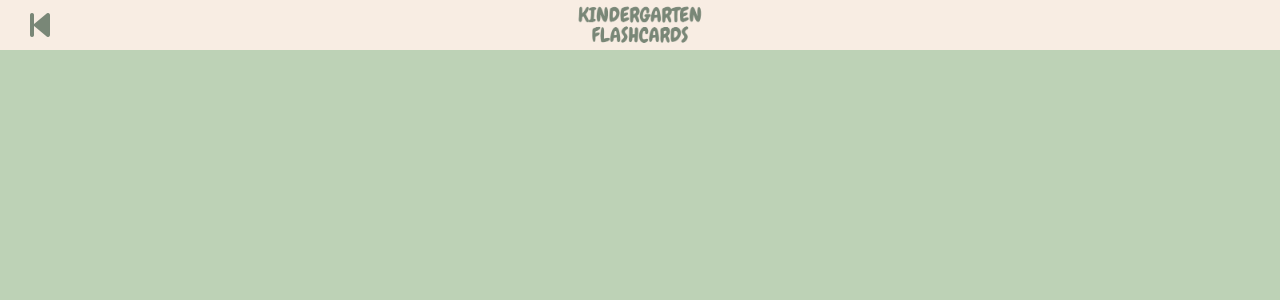
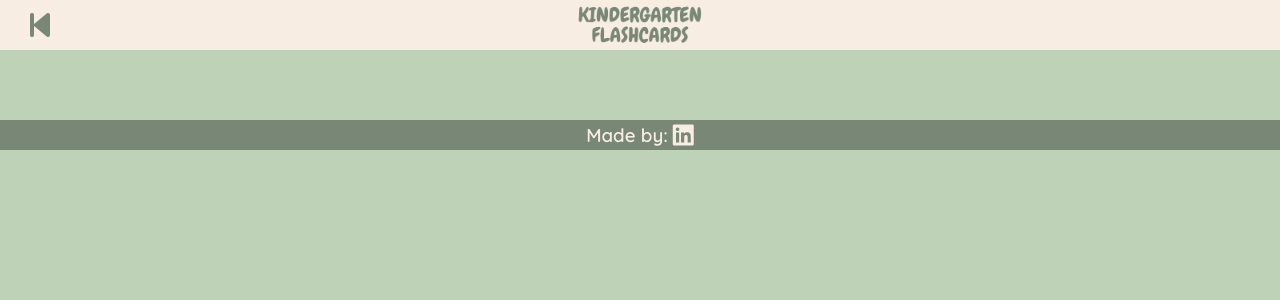
Before and after one commit to RubenValls/kindergarten-flashcards, a React (Vite) app: page /game/1 in a window 1280 px wide. Shown: the top 300 px of the page. Built offline with nearby package versions, Linux system fonts and the light colour scheme.

Commit message:
added footer to all pages and correct working of everything, project version 2.0 finished

```diff
--- a/src/App.jsx
+++ b/src/App.jsx
@@ -6,6 +6,7 @@ import { useEffect } from "react";
 import Main from "./pages/Main";
 import Game from "./pages/Game";
 import Topic from "./pages/Topic";
+import Footer from "./components/Footer";
 
 function App() {
 
--- /dev/null
+++ b/src/components/Footer.jsx
@@ -0,0 +1,8 @@
+export default function Footer() {
+  return (
+    <div id='footer'>
+        <h3>Made by: </h3>
+        <a href="https://www.linkedin.com/in/rubenvallsaparici/" rel="noreferrer" target="_blank"><i className="fa-brands fa-linkedin fa-xl"></i></a>
+    </div>
+  )
+}
--- a/src/index.css
+++ b/src/index.css
@@ -48,6 +48,21 @@
   box-shadow: #BDD2B6 0px 7px 29px 0px;
   transform: translateY(10px);
   transition: 100ms;
+}
+#main #footer {
+  position: absolute;
+  display: flex;
+  justify-content: center;
+  align-items: center;
+  margin: auto;
+  bottom: 0;
+}
+#main #footer h3 {
+  color: #798777;
+}
+#main #footer i {
+  margin-left: 5px;
+  color: #798777;
 }
 
 #game {
@@ -120,6 +135,24 @@
   margin: auto;
   border-top: 3px solid #798777;
 }
+#game #footer {
+  width: 100%;
+  height: 30px;
+  position: absolute;
+  display: flex;
+  justify-content: center;
+  align-items: center;
+  margin: auto;
+  bottom: 0;
+  background-color: #798777;
+}
+#game #footer h3 {
+  color: #F8EDE3;
+}
+#game #footer i {
+  margin-left: 5px;
+  color: #F8EDE3;
+}
 
 #topic {
   width: 100vw;
@@ -156,7 +189,7 @@
   display: flex;
   flex-wrap: wrap;
   justify-content: center;
-  margin: 100px auto;
+  margin: 100px auto 20px auto;
   width: 90%;
   max-width: 1500px;
   height: auto;
@@ -218,5 +251,22 @@
   font-size: 35px;
   margin-top: 40px;
 }
+#topic #footer {
+  width: 100%;
+  height: 30px;
+  display: flex;
+  justify-content: center;
+  align-items: center;
+  margin: auto;
+  bottom: 0;
+  background-color: #798777;
+}
+#topic #footer h3 {
+  color: #F8EDE3;
+}
+#topic #footer i {
+  margin-left: 5px;
+  color: #F8EDE3;
+}
 
 /*# sourceMappingURL=index.css.map */
--- a/src/pages/Game.jsx
+++ b/src/pages/Game.jsx
@@ -1,3 +1,4 @@
+import Footer from "../components/Footer";
 import GameNav from "../components/Game/GameNav";
 import GameTopic from "../components/Game/GameTopic";
 
@@ -7,6 +8,7 @@ export default function Game() {
         <section id="game">
             <GameNav/>
             <GameTopic/>
+            <Footer/>
         </section>
     )
 }
--- a/src/pages/Main.jsx
+++ b/src/pages/Main.jsx
@@ -1,3 +1,4 @@
+import Footer from "../components/Footer";
 import MainBanner from "../components/Main/MainBanner";
 
 export default function Main() {
@@ -5,6 +6,7 @@ export default function Main() {
     return (
         <section id="main">
             <MainBanner/>
+            <Footer/>
         </section>
     );
 }
--- a/src/pages/Topic.jsx
+++ b/src/pages/Topic.jsx
@@ -3,6 +3,7 @@ import { useLocation } from "react-router-dom";
 import TopicNav from "../components/Topic/TopicNav";
 import Subtopics from "../components/Topic/Subtopics";
 import Flashcards from "../components/Topic/Flashcards";
+import Footer from "../components/Footer";
 
 export default function Topic() {
     const location = useLocation();
@@ -16,6 +17,7 @@ export default function Topic() {
                     ? (<Subtopics props = {data}/>)
                     : (<Flashcards/>)
             }
+            <Footer/>
         </section>
     )
 }
--- a/src/pages/_Topic.scss
+++ b/src/pages/_Topic.scss
@@ -37,7 +37,7 @@
         display: flex;
         flex-wrap: wrap;
         justify-content: center;
-        margin: 100px auto;
+        margin: 100px auto 20px auto;
         width: 90%;
         max-width: 1500px;
         height: auto;
@@ -112,4 +112,22 @@
             margin-top: 40px;
         }
     }
+
+    #footer{
+        width: 100%;
+        height: 30px;
+        display: flex;
+        justify-content: center;
+        align-items: center;
+        margin: auto;
+        bottom: 0;
+        background-color: #798777;
+        h3{
+            color: #F8EDE3;
+        }
+        i{
+            margin-left: 5px;
+            color: #F8EDE3;
+        }
+    }
 }
```
Also changed, not shown: src/pages/_Game.scss (+19 -0 lines), src/pages/_Main.scss (+16 -0 lines), 1 other file (tests, documents, lock files or other folders).
